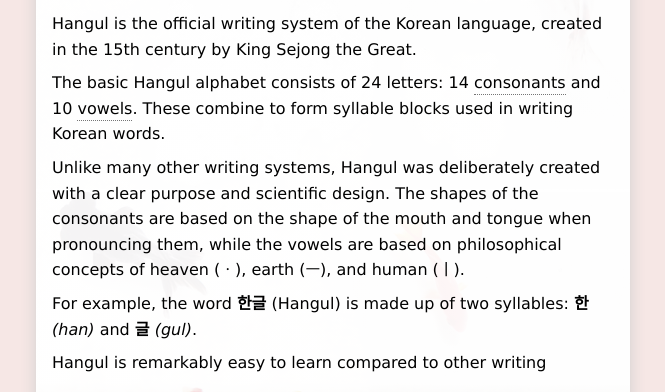
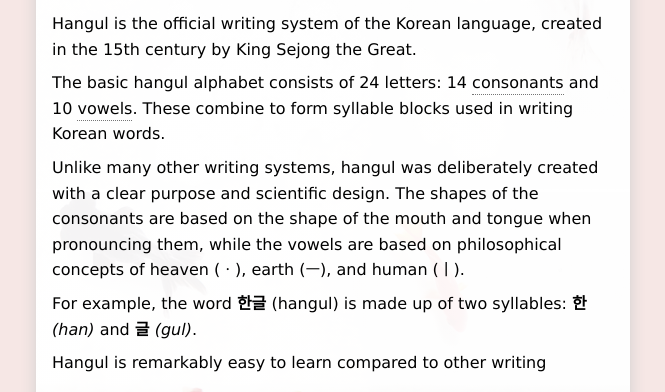
Before and after one commit to bryndyment/realhangul, a Next.js app: page /blog/what-is-hangul in a window 1280 px wide. Shown: the part 209-601 px from the top of the page, without its empty margins (307-972 px from the left). Built offline with nearby package versions, Linux system fonts and the light colour scheme.

Commit message:
code style changes

```diff
--- a/comp/pages/app.tsx
+++ b/comp/pages/app.tsx
@@ -19,7 +19,7 @@ export const App: FC = () => (
       <Box>
         <Heading h1="Real Hangul App" h2="For iOS" />
 
-        <Typography>Learn Hangul — quickly.</Typography>
+        <Typography>Learn hangul — quickly.</Typography>
 
         <List sx={TOP.list}>
           <ListItem sx={TOP.item}>
--- a/comp/pages/blog/whatIsHangul.tsx
+++ b/comp/pages/blog/whatIsHangul.tsx
@@ -19,45 +19,63 @@ export const WhatIsHangul: FC = () => (
         </Typography>
 
         <Typography>
-          <>The basic Hangul alphabet consists of 24 letters: 14 </>
+          <>The basic hangul alphabet consists of 24 letters: 14 </>
+
           <Link component={RouterLink} href="/hangul" sx={LINK.plain}>
             consonants
           </Link>
+
           <> and 10 </>
+
           <Link component={RouterLink} href="/hangul" sx={LINK.plain}>
             vowels
           </Link>
+
           <>. These combine to form syllable blocks used in writing Korean words.</>
         </Typography>
 
         <Typography>
-          Unlike many other writing systems, Hangul was deliberately created with a clear purpose and scientific design. The shapes of the consonants are based
+          Unlike many other writing systems, hangul was deliberately created with a clear purpose and scientific design. The shapes of the consonants are based
           on the shape of the mouth and tongue when pronouncing them, while the vowels are based on philosophical concepts of heaven (ㆍ), earth (ㅡ), and human
           (ㅣ).
         </Typography>
 
         <Typography>
           <>For example, the word </>
+
           <Strong>한글</Strong>
-          <> (Hangul) is made up of two syllables: </>
+
+          <> (hangul) is made up of two syllables: </>
+
           <Strong>한</Strong>
+
           <> </>
+
           <Em>(han)</Em>
+
           <> and </>
+
           <Strong>글</Strong>
+
           <> </>
+
           <Em>(gul)</Em>
+
           <>.</>
         </Typography>
 
         <Typography>
-          Hangul is remarkably easy to learn compared to other writing systems. Its logical structure and consistent rules make it possible for most people to
-          learn the basics within a few hours.
+          <>
+            Hangul is remarkably easy to learn compared to other writing systems. Its logical structure and consistent rules make it possible for most people to
+            learn the basics within a few hours.
+          </>
         </Typography>
 
         <Typography>
-          The simplicity of Hangul was intentional - it was created to promote literacy among common people at a time when only the elite could read and write
-          using Chinese characters.
+          <>
+            The simplicity of hangul was intentional - it was created to promote literacy among common people at a time when only the elite could read and write
+            using Chinese characters.
+          </>
         </Typography>
       </Scrolling>
     </Top>
```
